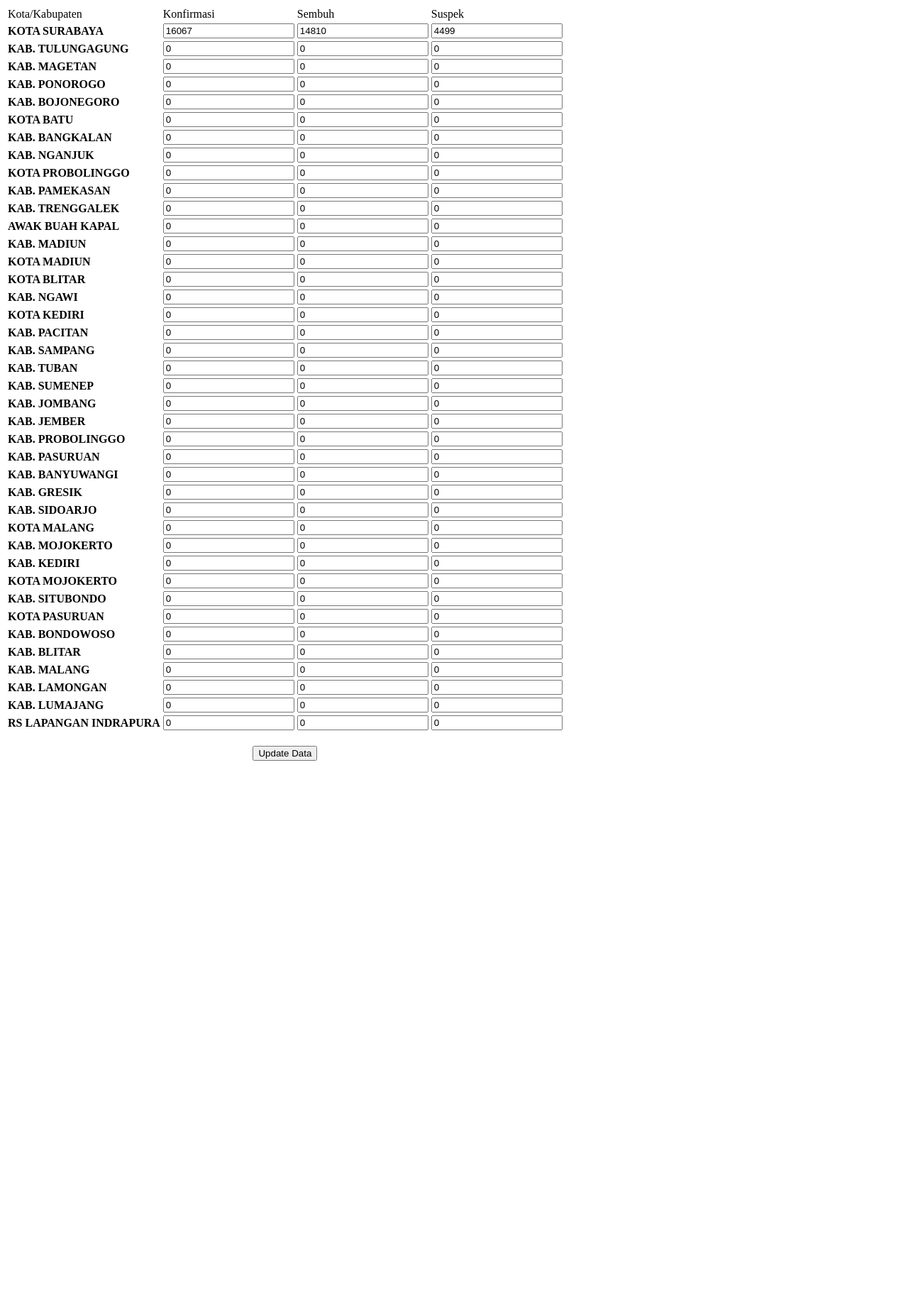
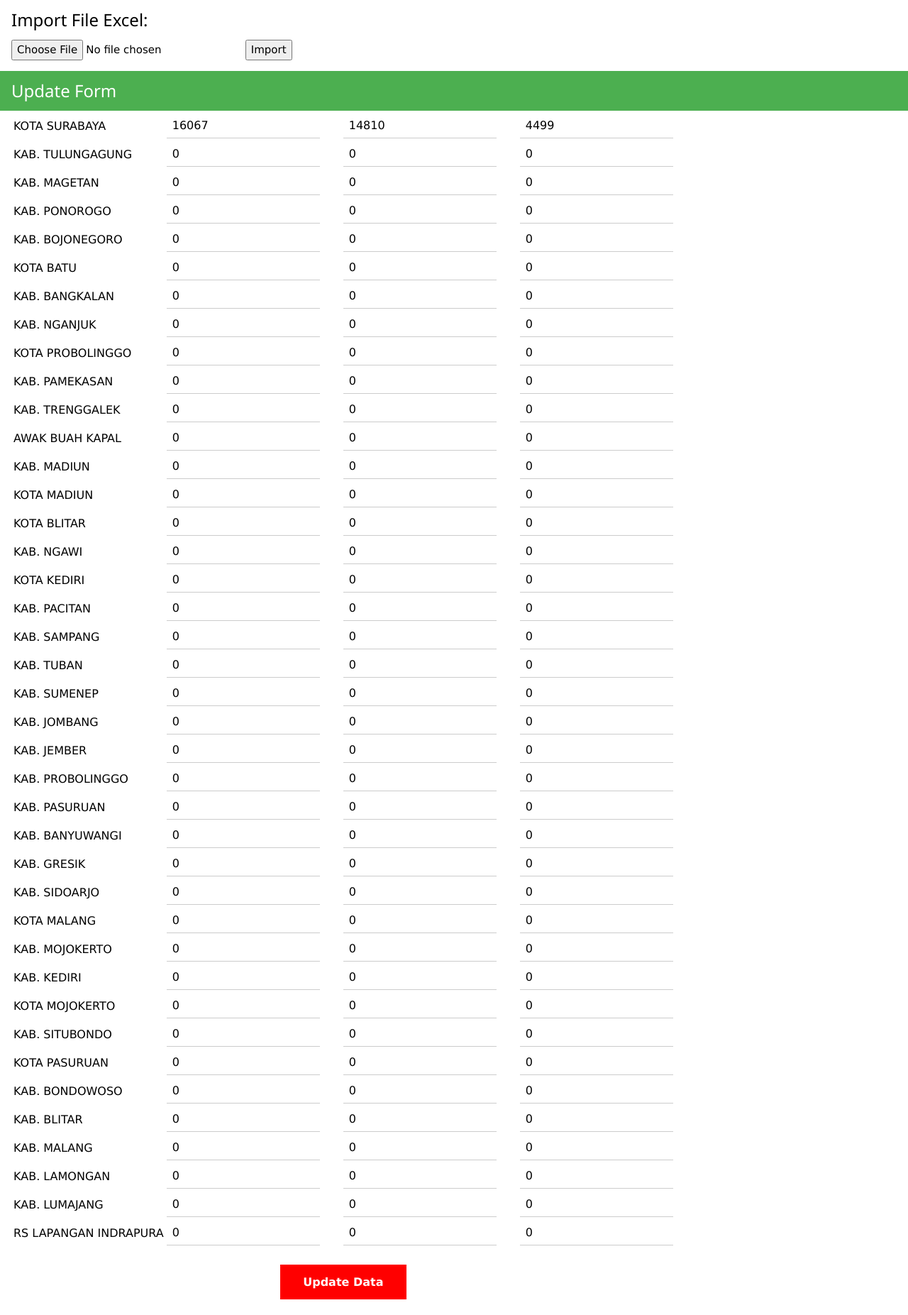
Before and after one commit to PeternakLuka/biarlahsemuaberlalu, a PHP site: page /data/updatedata.php in a window 1280 px wide. Shown: the whole page at 71% size. Before the commit the page ends 1072 px from the top, so only its background shows below. Run offline with PHP 8.4, Linux system fonts and the light colour scheme; data comes from the database, SQL or seed files in the repository.

Commit message:
Add files via upload

```diff
--- a/data/updatedata.php
+++ b/data/updatedata.php
@@ -14,33 +14,60 @@
         header("Location: ../index.php");
     }
 ?>
-<title>
-    Update Data | Edit
-</title>
+<head>
+    <title>
+        Update Data | Edit
+    </title>
+    <style>
+        .button {
+            background-color: red;
+            border: none;
+            color: white;
+            padding: 15px 32px;
+            text-align: center;
+            text-decoration: none;
+            display: inline-block;
+            font-size: 16px;
+            margin: 4px 2px;
+            cursor: pointer;
+            -webkit-transition-duration: 0.4s;
+            transition-duration: 0.4s;
+        }
+
+        .button:hover {
+            box-shadow: 0 12px 16px 0 rgba(0,0,0,0.24),0 17px 50px 0 rgba(0,0,0,0.19);
+        }
+    </style>
+</head>
+<link rel="stylesheet" href="https://www.w3schools.com/w3css/4/w3.css">
 <body>
-    <form action="" method="post">
+    <form class="w3-container" method="post" enctype="multipart/form-data" action="upload_aksi.php">
+        <h3>Import File Excel:</h3>
+        <input name="filee" type="file" required="required">
+        <input name="upload" type="submit" value="Import">
+    </form>
+    <div class="w3-container w3-green">
+        <h3>Update Form</h3>
+    </div>
+    <form class="w3-container" action="" method="post">
         <table>
-            <tr>
-                <td>Kota/Kabupaten</td>
-                <td>Konfirmasi</td>
-                <td>Sembuh</td>
-                <td>Suspek</td>
-            </tr>
             <?php
                 while($data = mysqli_fetch_array($result)) {
-                    echo "<tr>";
-                    echo "<td><b>".$data['ktkb']."</b></td>";
-                    echo "<td><input type='text' name='konfirmasi[]' value=".$data['konfirmasi']."></td>";
-                    echo "<td><input type='text' name='sembuh[]' value=".$data['sembuh']."></td>";
-                    echo "<td><input type='text' name='suspek[]' value=".$data['suspek']."></td>";
-                    echo "</tr>";
+                    echo "
+                        <tr>
+                            <td>".$data['ktkb']."</td>
+                            <td><input class='w3-input w3-hover-red' type='text' name='konfirmasi[]' value=".$data['konfirmasi']."></td>
+                            <td style='padding-left:30px;'><input class='w3-input w3-hover-green' type='text' name='sembuh[]' value=".$data['sembuh']."></td>
+                            <td style='padding-left:30px;'><input class='w3-input w3-hover-orange' type='text' name='suspek[]' value=".$data['suspek']."></td>
+                        </tr>
+                    ";
                     echo "<input type='hidden' name='kd_data[]' value=".$data['kd_data'].">";
                 }
             ?>
             <tr>
                 <td colspan="4" align="center">
                     <br/>
-                    <button type="submit" name="update">Update Data</button>
+                    <button class="button" type="submit" name="update"><b>Update Data</b></button>
                 </td>
             </tr>
         </table>
--- a/index.php
+++ b/index.php
@@ -39,7 +39,6 @@
             }
 
             .grid-container > div {
-                /* background-color: rgba(255, 255, 255, 0.8); */
                 text-align: center;
                 padding: auto 0;
                 font-size: 30px;
@@ -54,7 +53,6 @@
 
             .grid-container1 > div {
                 background-color: rgba(255, 255, 255, 0.8);
-                /* text-align: center; */
                 font-size: 20px;
             }
 
@@ -103,7 +101,6 @@
                 right: -10px;
             }
 
-            /* Memunculkan Jendela Pop Up*/
             #popup:target {
                 visibility: visible;
             }
```
Also changed, not shown: data/updatetgl.php (+20 -21 lines), data/upload_aksi.php (+16 -33 lines), 1 other file.
